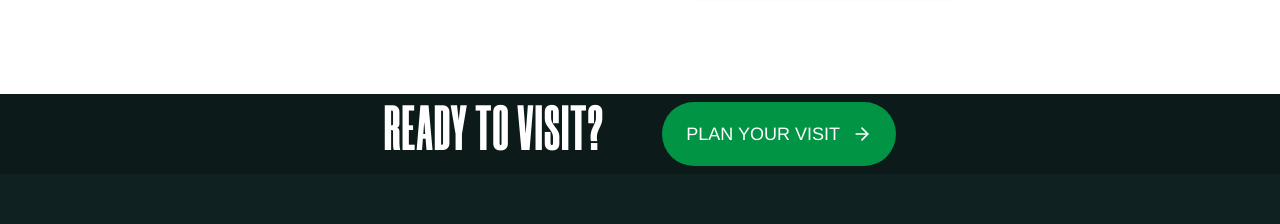
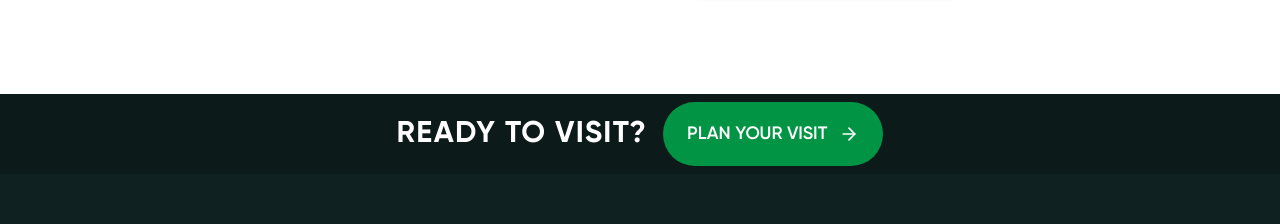
Before and after one commit to mohd-azaan/TVG, a React (Vite) app: page / in a window 1280 px wide. Shown: the part 6499-6723 px from the top of the page. Built offline with nearby package versions, Linux system fonts and the light colour scheme.

Commit message:
Refactor CallToActionSection for improved layout and readability; remove unused TestimonialsSection_new component.

```diff
--- a/src/components/global/CallToActionSection.jsx
+++ b/src/components/global/CallToActionSection.jsx
@@ -10,16 +10,10 @@ export const CallToActionSection = () => {
 	return (
 		<section className='relative w-full '>
 			<header className='relative w-full h-20 bg-[#0c1a1a]'>
-        <div className='flex items-center justify-between h-full px-8 py-8 max-w-xl mx-auto'>
+				<div className='flex items-center justify-center gap-4 h-full px-8 py-8 max-w-7xl mx-auto'>
 					<h2
-            className='text-white tracking-wide leading-tight'
-            style={{
-              fontFamily: 'var(--TVG-typography-h3-font-family)',
-              fontSize: 'var(--TVG-typography-h3-font-size)',
-              fontWeight: 'var(--TVG-typography-h3-font-weight)',
-              letterSpacing: 'var(--TVG-typography-h3-letter-spacing)',
-              lineHeight: 'var(--TVG-typography-h3-line-height)'
-            }}
+						className={`text-white font-gilroy font-bold text-[30px] tracking-[1.28px] leading-[60px]`
+					}
 					>
 						READY TO VISIT?
 					</h2>
@@ -28,16 +22,7 @@ export const CallToActionSection = () => {
 						aria-label='Plan your visit - Contact page'
 						className='gap-3 px-6 py-3 bg-[#009444] hover:bg-[#007a3a] rounded-full text-white inline-flex items-center transition-colors duration-200'
 					>
-            <span
-              className='whitespace-nowrap'
-              style={{
-                fontFamily: 'var(--TVG-typography-button-font-family)',
-                fontSize: 'var(--TVG-typography-button-font-size)',
-                fontWeight: 'var(--TVG-typography-button-font-weight)',
-                letterSpacing: 'var(--TVG-typography-button-letter-spacing)',
-                lineHeight: 'var(--TVG-typography-button-line-height)'
-              }}
-            >
+						<span className='whitespace-nowrap font-gilroy font-semibold text-[18px] leading-[40px]'>
 							PLAN YOUR VISIT
 						</span>
 						<ArrowRightIcon className='w-5 h-5' />
```
Also changed, not shown: src/components/global/TestimonialsSection_new.jsx (deleted). Lines whose indentation alone changed are shown as unchanged.
